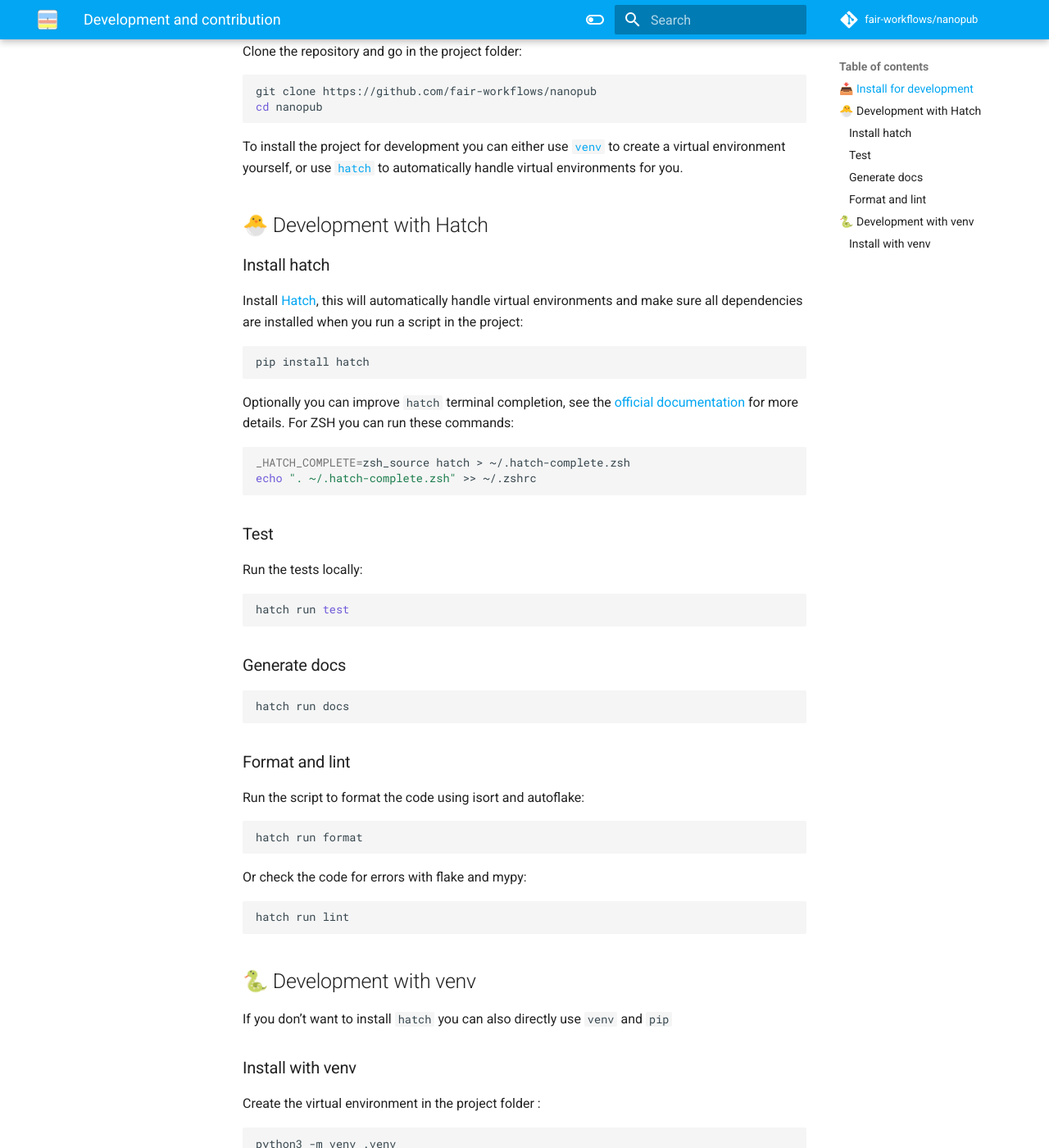
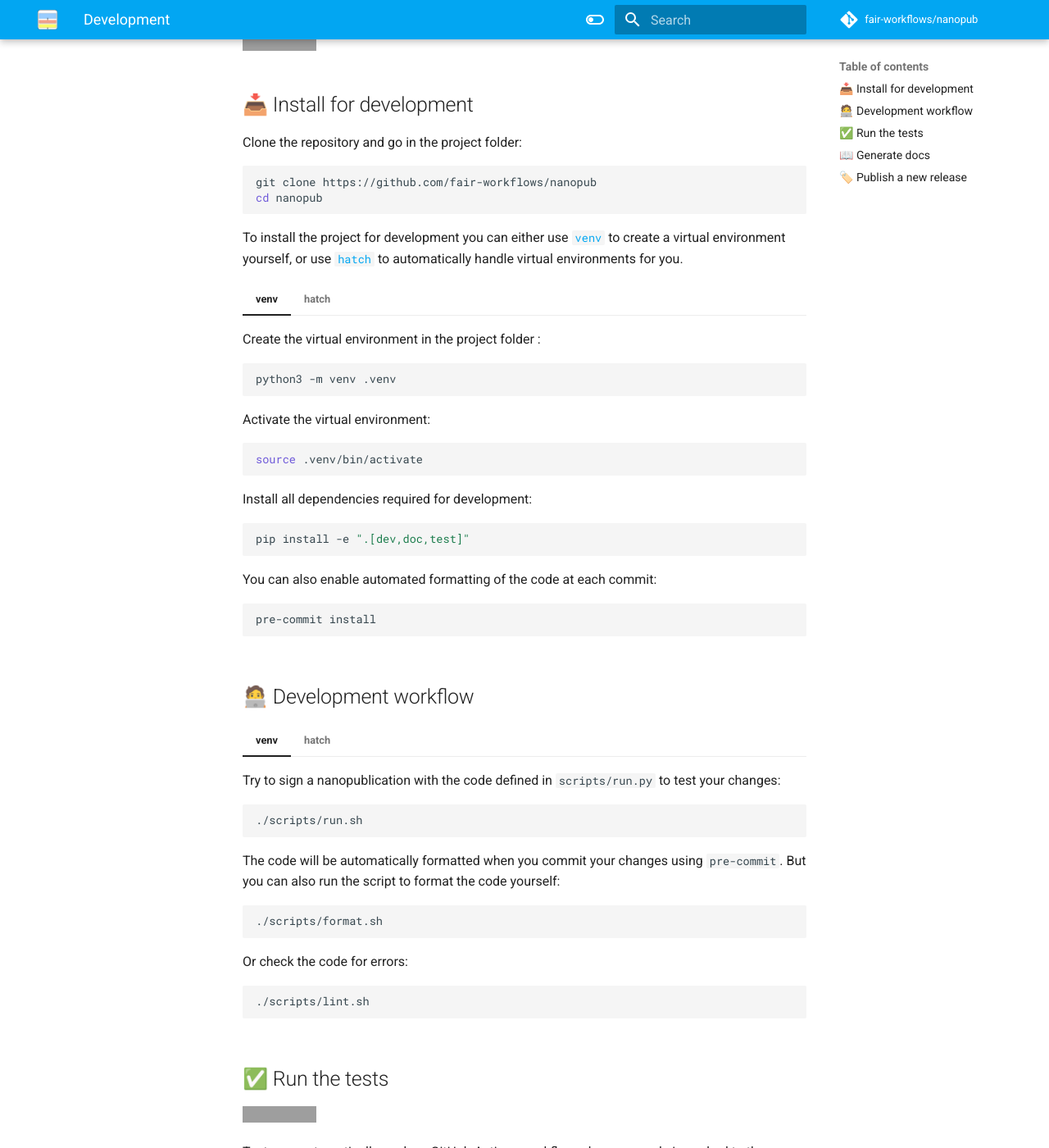
Before and after one commit to fair-workflows/nanopub, an MkDocs documentation site: the page built from docs/development.md, in a window 1280 px wide and 1400 px high, scrolled down 229 px. Shown: the whole window at 82% size. Built offline with MkDocs 1.6.1 and Material for MkDocs 9.7.7, drawn with Linux system fonts in a browser that asks for light colours; a script that is not in the unit is left out; comment, search, counter and statistics services are not loaded; some of the changed text lies outside the part shown; grey boxes are pictures that could not be loaded.

Commit message:
test multiple versions

````diff
--- a/docs/development.md
+++ b/docs/development.md
@@ -1,4 +1,7 @@
-# Development and contribution
+[![Version](https://img.shields.io/pypi/v/nanopub)](https://pypi.org/project/nanopub) [![Python versions](https://img.shields.io/pypi/pyversions/nanopub)](https://pypi.org/project/nanopub) [![Pull requests welcome](https://img.shields.io/badge/pull%20requests-welcome-brightgreen)](https://github.com/fair-workflows/nanopub/fork)
+
+[![Python application](https://github.com/fair-workflows/nanopub/actions/workflows/build.yml/badge.svg)](https://github.com/fair-workflows/nanopub/actions/workflows/build.yml)
+
 
 ## 📥 Install for development
 
@@ -11,168 +14,148 @@ cd nanopub
 
 To install the project for development you can either use [`venv`](https://docs.python.org/3/library/venv.html) to create a virtual environment yourself, or use [`hatch`](https://hatch.pypa.io) to automatically handle virtual environments for you.
 
-## 🐣 Development with Hatch
+=== "venv"
 
-### Install hatch
+    Create the virtual environment in the project folder :
 
-Install [Hatch](https://hatch.pypa.io), this will automatically handle virtual environments and make sure all dependencies are installed when you run a script in the project:
+    ```bash
+    python3 -m venv .venv
+    ```
 
-```bash
-pip install hatch
-```
+    Activate the virtual environment:
 
-Optionally you can improve `hatch` terminal completion, see the [official documentation](https://hatch.pypa.io/latest/cli/about/#tab-completion) for more details. For ZSH you can run these commands:
+    ```bash
+    source .venv/bin/activate
+    ```
 
-```bash
-_HATCH_COMPLETE=zsh_source hatch > ~/.hatch-complete.zsh
-echo ". ~/.hatch-complete.zsh" >> ~/.zshrc
-```
+    Install all dependencies required for development:
 
-### Test
+    ```bash
+    pip install -e ".[dev,doc,test]"
+    ```
 
-Run the tests locally:
+    You can also enable automated formatting of the code at each commit:
 
-```bash
-hatch run test
-```
+    ```bash
+    pre-commit install
+    ```
 
-### Generate docs
+=== "hatch"
 
-```bash
-hatch run docs
-```
+    Install [Hatch](https://hatch.pypa.io), this will automatically handle virtual environments and make sure all dependencies are installed when you run a script in the project:
 
-### Format and lint
+    ```bash
+    pip install hatch
+    ```
 
-<!-- The code will be automatically formatted when you commit your changes using `pre-commit`. But you can also run the script to format the code yourself: -->
+    ??? note "Optionally you can improve `hatch` terminal completion"
 
-Run the script to format the code using isort and autoflake:
+        See the [official documentation](https://hatch.pypa.io/latest/cli/about/#tab-completion) for more details. For ZSH you can run these commands:
 
-```bash
-hatch run format
-```
-
-Or check the code for errors with flake and mypy:
-
-```bash
-hatch run lint
-```
-
-## 🐍 Development with venv
-
-If you don't want to install `hatch` you can also directly use `venv` and `pip`
-
-### Install with venv
-
-Create the virtual environment in the project folder :
-
-```bash
-python3 -m venv .venv
-```
-
-Activate the virtual environment:
-
-```bash
-source .venv/bin/activate
-```
-
-Install all dependencies required for development:
-
-```bash
-pip install -e ".[dev,doc,test]"
-```
-
-<!-- You can also enable automated formatting of the code at each commit:
-
-```bash
-pre-commit install
-``` -->
+        ```bash
+        _HATCH_COMPLETE=zsh_source hatch > ~/.hatch-complete.zsh
+        echo ". ~/.hatch-complete.zsh" >> ~/.zshrc
+        ```
 
 
-### Test
+## 🧑‍💻 Development workflow
 
-Run the tests locally:
+=== "venv"
 
-```bash
-./scripts/test.sh
-```
+    Try to sign a nanopublication with the code defined in `scripts/run.py` to test your changes:
 
-### Generate docs
+    ```bash
+    ./scripts/run.sh
+    ```
 
-```bash
-./scripts/docs-build.sh
-```
+    The code will be automatically formatted when you commit your changes using `pre-commit`. But you can also run the script to format the code yourself:
 
-### Format and lint
+    ```bash
+    ./scripts/format.sh
+    ```
 
-The code will be automatically formatted when you commit your changes using `pre-commit`. But you can also run the script to format the code yourself:
+    Or check the code for errors:
 
-```bash
-./scripts/format.sh
-```
+    ```bash
+    ./scripts/lint.sh
+    ```
 
-Or check the code for errors:
+=== "hatch"
 
-```bash
-./scripts/lint.sh
-```
+    Try to sign a nanopublication with the code defined in `scripts/run.py` to test your changes:
+
+    ```bash
+    hatch run run
+    ```
+
+    The code will be automatically formatted when you commit your changes using `pre-commit`. But you can also run the script to format the code yourself:
+
+    ```bash
+    hatch run format
+    ```
+
+    Or check the code for errors:
+
+    ```bash
+    hatch run lint
+    ```
 
 
-<!-- ## 🏷️ Publish a new release
+## ✅ Run the tests
 
-[![Publish to PyPI](https://github.com/MaastrichtU-IDS/fair-test/actions/workflows/publish.yml/badge.svg)](https://github.com/MaastrichtU-IDS/fair-test/actions/workflows/publish.yml)
+[![Python application](https://github.com/fair-workflows/nanopub/actions/workflows/build.yml/badge.svg)](https://github.com/fair-workflows/nanopub/actions/workflows/build.yml)
 
-1. Increment the `__version__` in `fair_test/__init__.py`
+Tests are automatically run by a GitHub Actions workflow when new code is pushed to the GitHub repository.
+
+=== "venv"
+
+	Run the tests locally:
+
+    ```bash
+    ./scripts/test.sh
+    ```
+
+    You can also run the tests only for a specific metric test:
+
+    ```bash
+    ./scripts/test.sh --metric a1-metadata-protocol
+    ```
+
+=== "hatch"
+
+	Run the tests locally:
+
+    ```bash
+    hatch run test
+    ```
+
+
+## 📖 Generate docs
+
+[![Publish docs](https://github.com/fair-workflows/nanopub/actions/workflows/deploy-docs.yml/badge.svg)](https://github.com/fair-workflows/nanopub/actions/workflows/deploy-docs.yml)
+
+The documentation (this website) is automatically generated from the markdown files in the `docs` folder and python docstring comments, and published by a GitHub Actions workflow.
+
+Serve the docs on [http://localhost:8008](http://localhost:8008){:target="_blank"}
+
+=== "venv"
+
+    ```bash
+    ./scripts/docs-serve.sh
+    ```
+
+=== "hatch"
+
+    ```bash
+    hatch run docs
+    ```
+
+
+## 🏷️ Publish a new release
+
+[![Publish to PyPI](https://github.com/fair-workflows/nanopub/actions/workflows/pypi.yml/badge.svg)](https://github.com/fair-workflows/nanopub/actions/workflows/pypi.yml)
+
+1. Increment the `__version__` in `nanopub/_version.py`
 2. Push to GitHub
 3. Create a new release on GitHub
-4. A GitHub Action workflow will automatically publish the new version to PyPI -->
-
-<!--
-
-## 🐣 Hatch development workflow
-
-Install [Hatch](https://hatch.pypa.io), this will automatically handle virtual environments and make sure all dependencies are installed when you run a script in the project:
-
-```bash
-pip install hatch
-```
-
-??? note "Optionally you can improve `hatch` terminal completion"
-
-    See the [official documentation](https://hatch.pypa.io/latest/cli/about/#tab-completion) for more details. For ZSH you can run these commands:
-
-    ```bash
-    _HATCH_COMPLETE=zsh_source hatch > ~/.hatch-complete.zsh
-    echo ". ~/.hatch-complete.zsh" >> ~/.zshrc
-    ```
-
-Deploy the FAIR test API defined in the `example` folder to test your changes:
-
-```bash
-hatch run dev
-```
-
-Format the code automatically:
-
-```bash
-hatch run format
-```
-
-Automatically check the code for errors:
-
-```bash
-hatch run lint
-```
-
-Serve the docs locally:
-
-```bash
-hatch run docs
-```
-
-Run the tests:
-
-```bash
-hatch run test
-```
--->
+4. A GitHub Action workflow will automatically publish the new version to PyPI
````
Also changed, not shown: 1 other file.
